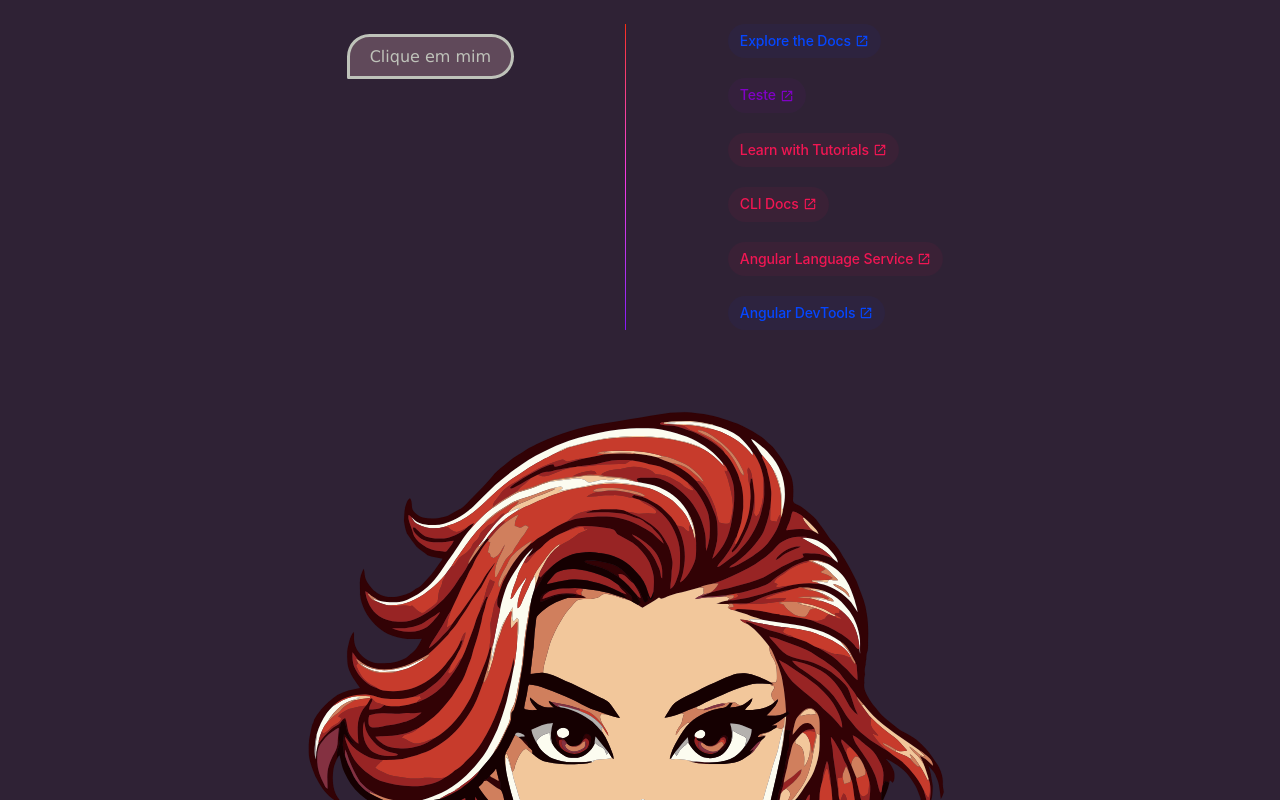
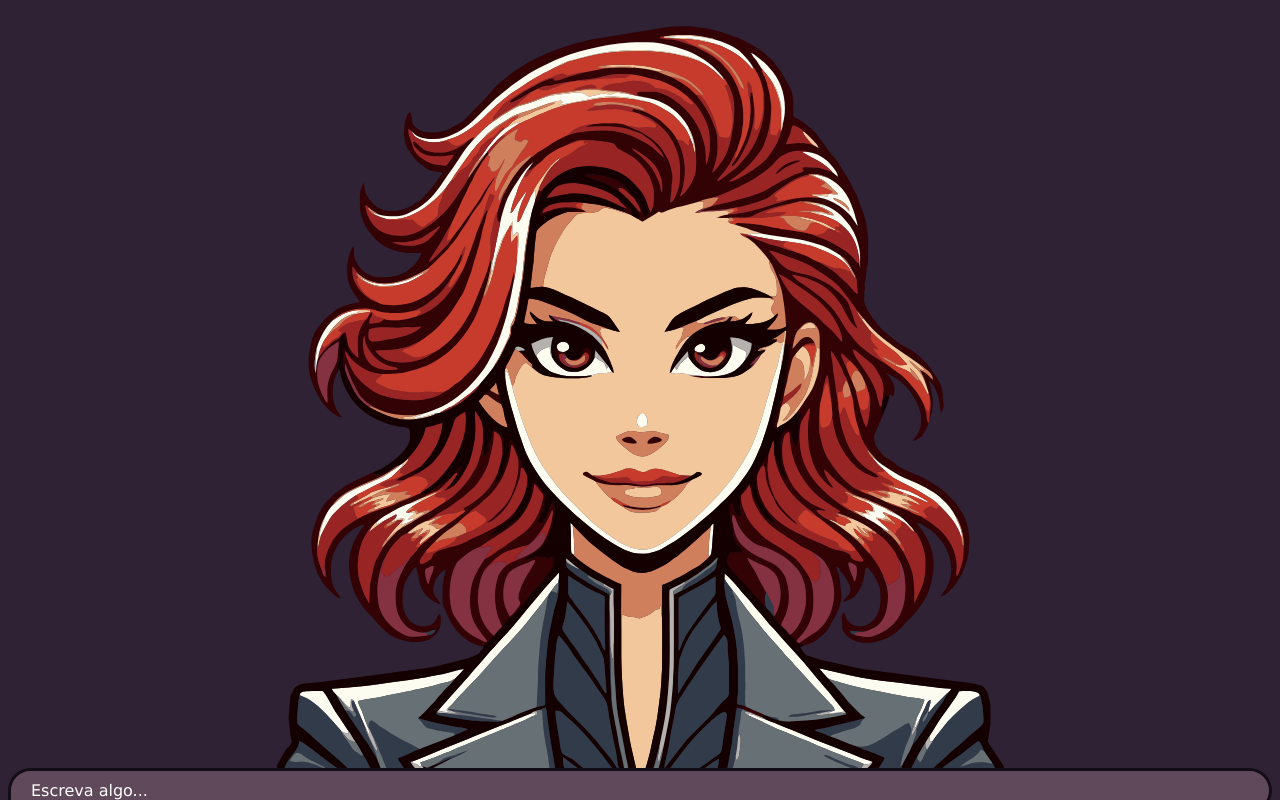
Before and after one commit to dequevedo/ai-echo-frontend, an Angular app: page / in a window 1280 px wide. Shown: the top 800 px of the page. Built offline with nearby package versions, Linux system fonts and the light colour scheme.

Commit message:
feat: cleanup

```diff
--- a/src/app/app.component.html
+++ b/src/app/app.component.html
@@ -1,60 +1,4 @@
 <style>
-  :host {
-    --bright-blue: oklch(51.01% 0.274 263.83);
-    --electric-violet: oklch(53.18% 0.28 296.97);
-    --french-violet: oklch(47.66% 0.246 305.88);
-    --vivid-pink: oklch(69.02% 0.277 332.77);
-    --hot-red: oklch(61.42% 0.238 15.34);
-    --orange-red: oklch(63.32% 0.24 31.68);
-
-    --gray-900: oklch(19.37% 0.006 300.98);
-    --gray-700: oklch(36.98% 0.014 302.71);
-    --gray-400: oklch(70.9% 0.015 304.04);
-
-    --red-to-pink-to-purple-vertical-gradient: linear-gradient(
-      180deg,
-      var(--orange-red) 0%,
-      var(--vivid-pink) 50%,
-      var(--electric-violet) 100%
-    );
-
-    --red-to-pink-to-purple-horizontal-gradient: linear-gradient(
-      90deg,
-      var(--orange-red) 0%,
-      var(--vivid-pink) 50%,
-      var(--electric-violet) 100%
-    );
-
-    --pill-accent: var(--bright-blue);
-
-    font-family: "Inter", -apple-system, BlinkMacSystemFont, "Segoe UI", Roboto,
-      Helvetica, Arial, sans-serif, "Apple Color Emoji", "Segoe UI Emoji",
-      "Segoe UI Symbol";
-    box-sizing: border-box;
-    -webkit-font-smoothing: antialiased;
-    -moz-osx-font-smoothing: grayscale;
-  }
-
-  p {
-    margin: 0;
-    color: var(--gray-700);
-  }
-
-  main {
-    width: 100%;
-    min-height: 100%;
-    display: flex;
-    justify-content: center;
-    align-items: center;
-    padding: 1rem;
-    box-sizing: inherit;
-    position: relative;
-  }
-
-  .angular-logo {
-    max-width: 9.2rem;
-  }
-
   .chat {
     position: top;
     bottom: 0;
@@ -62,148 +6,7 @@
     width: 100%;
     box-sizing: border-box;
   }
-
-  .content {
-    display: flex;
-    justify-content: space-around;
-    width: 100%;
-    max-width: 700px;
-    margin-bottom: 3rem;
-  }
-
-  .content h1 {
-    margin-top: 1.75rem;
-  }
-
-  .content p {
-    margin-top: 1.5rem;
-  }
-
-  .divider {
-    width: 1px;
-    background: var(--red-to-pink-to-purple-vertical-gradient);
-    margin-inline: 0.5rem;
-  }
-
-  .pill-group {
-    display: flex;
-    flex-direction: column;
-    align-items: start;
-    flex-wrap: wrap;
-    gap: 1.25rem;
-  }
-
-  .pill {
-    display: flex;
-    align-items: center;
-    --pill-accent: var(--bright-blue);
-    background: color-mix(in srgb, var(--pill-accent) 5%, transparent);
-    color: var(--pill-accent);
-    padding-inline: 0.75rem;
-    padding-block: 0.375rem;
-    border-radius: 2.75rem;
-    border: 0;
-    transition: background 0.3s ease;
-    font-family: var(--inter-font);
-    font-size: 0.875rem;
-    font-style: normal;
-    font-weight: 500;
-    line-height: 1.4rem;
-    letter-spacing: -0.00875rem;
-    text-decoration: none;
-  }
-
-  .pill:hover {
-    background: color-mix(in srgb, var(--pill-accent) 15%, transparent);
-  }
-
-  .pill-group .pill:nth-child(6n + 1) {
-    --pill-accent: var(--bright-blue);
-  }
-  .pill-group .pill:nth-child(6n + 2) {
-    --pill-accent: var(--french-violet);
-  }
-  .pill-group .pill:nth-child(6n + 3),
-  .pill-group .pill:nth-child(6n + 4),
-  .pill-group .pill:nth-child(6n + 5) {
-    --pill-accent: var(--hot-red);
-  }
-
-  .pill-group svg {
-    margin-inline-start: 0.25rem;
-  }
-
-  .social-links {
-    display: flex;
-    align-items: center;
-    gap: 0.73rem;
-    margin-top: 1.5rem;
-  }
-
-  .social-links path {
-    transition: fill 0.3s ease;
-    fill: var(--gray-400);
-  }
-
-  .social-links a:hover svg path {
-    fill: var(--gray-900);
-  }
-
-  @media screen and (max-width: 650px) {
-    .content {
-      flex-direction: column;
-      width: max-content;
-    }
-
-    .divider {
-      height: 1px;
-      width: 100%;
-      background: var(--red-to-pink-to-purple-horizontal-gradient);
-      margin-block: 1.5rem;
-    }
-  }
 </style>
-
-<main class="main">
-  <div class="content">
-    <div class="left-side">
-      <app-test-button></app-test-button>
-    </div>
-    <div class="divider" role="separator" aria-label="Divider"></div>
-    <div class="right-side">
-      <div class="pill-group">
-        @for (item of [
-          { title: 'Explore the Docs', link: 'https://angular.dev' },
-          { title: 'Teste', link: 'https://angular.dev' },
-          { title: 'Learn with Tutorials', link: 'https://angular.dev/tutorials' },
-          { title: 'CLI Docs', link: 'https://angular.dev/tools/cli' },
-          { title: 'Angular Language Service', link: 'https://angular.dev/tools/language-service' },
-          { title: 'Angular DevTools', link: 'https://angular.dev/tools/devtools' },
-        ]; track item.title) {
-          <a
-            class="pill"
-            [href]="item.link"
-            target="_blank"
-            rel="noopener"
-          >
-            <span>{{ item.title }}</span>
-            <svg
-              xmlns="http://www.w3.org/2000/svg"
-              height="14"
-              viewBox="0 -960 960 960"
-              width="14"
-              fill="currentColor"
-            >
-              <path
-                d="M200-120q-33 0-56.5-23.5T120-200v-560q0-33 23.5-56.5T200-840h280v80H200v560h560v-280h80v280q0 33-23.5 56.5T760-120H200Zm188-212-56-56 372-372H560v-80h280v280h-80v-144L388-332Z"
-              />
-            </svg>
-          </a>
-        }
-      </div>
-    </div>
-  </div>
-</main>
 
 <app-avatar></app-avatar>
 
@@ -211,6 +14,4 @@
   <app-test-chatbox></app-test-chatbox>
 </div>
 
-
-
 <router-outlet />
```
